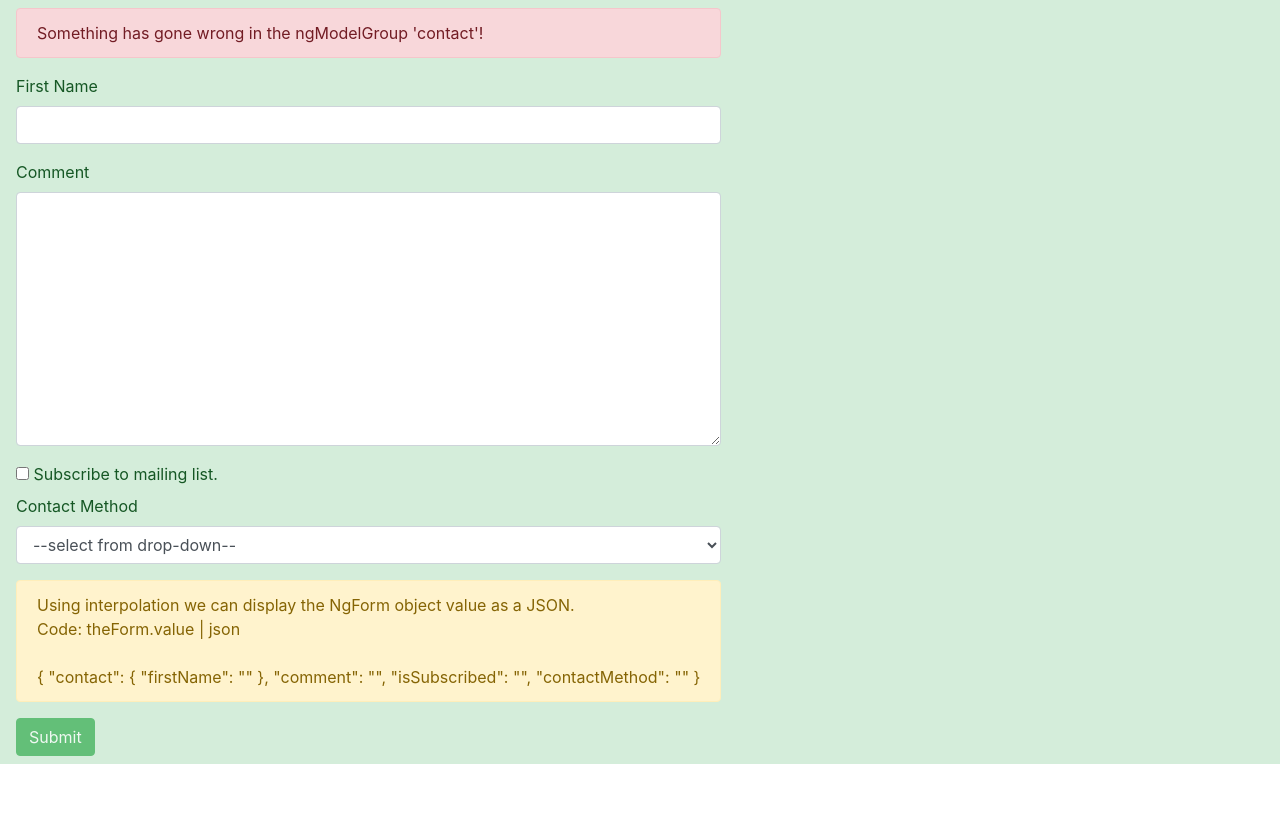
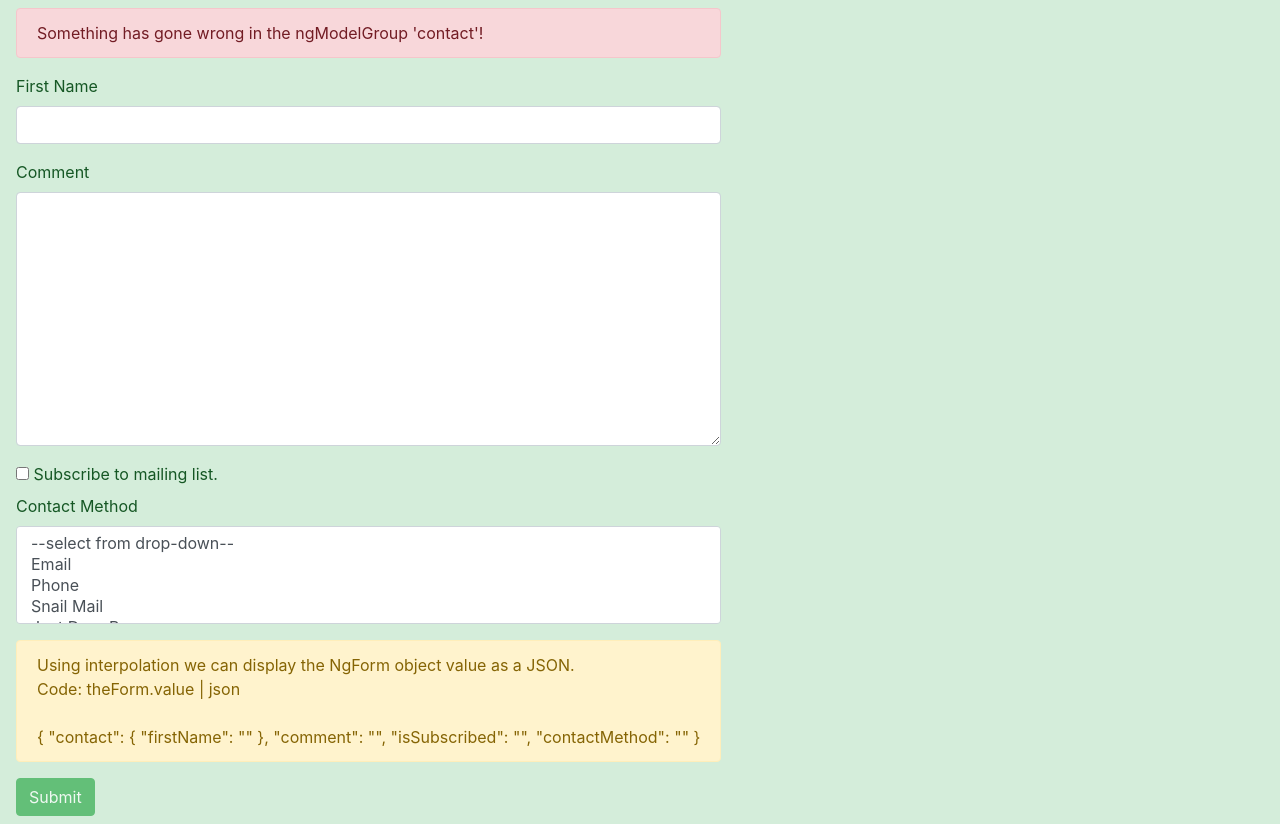
Before and after one commit to clgrogan/TemplateDrivenForms-NG, an Angular app: page / in a window 1280 px wide. Before the commit the page ends 800 px from the top, so only its background shows below. Built offline with nearby package versions, Linux system fonts and the light colour scheme.

Commit message:
Added required & multiple to the select/drop down.

```diff
--- a/src/app/contact-form/contact-form.component.html
+++ b/src/app/contact-form/contact-form.component.html
@@ -58,6 +58,8 @@
     <section class="form-group">
       <label for="contactMethod">Contact Method</label>
       <select
+        required
+        multiple
         ngModel
         name="contactMethod"
         id="contactMethod"
```
